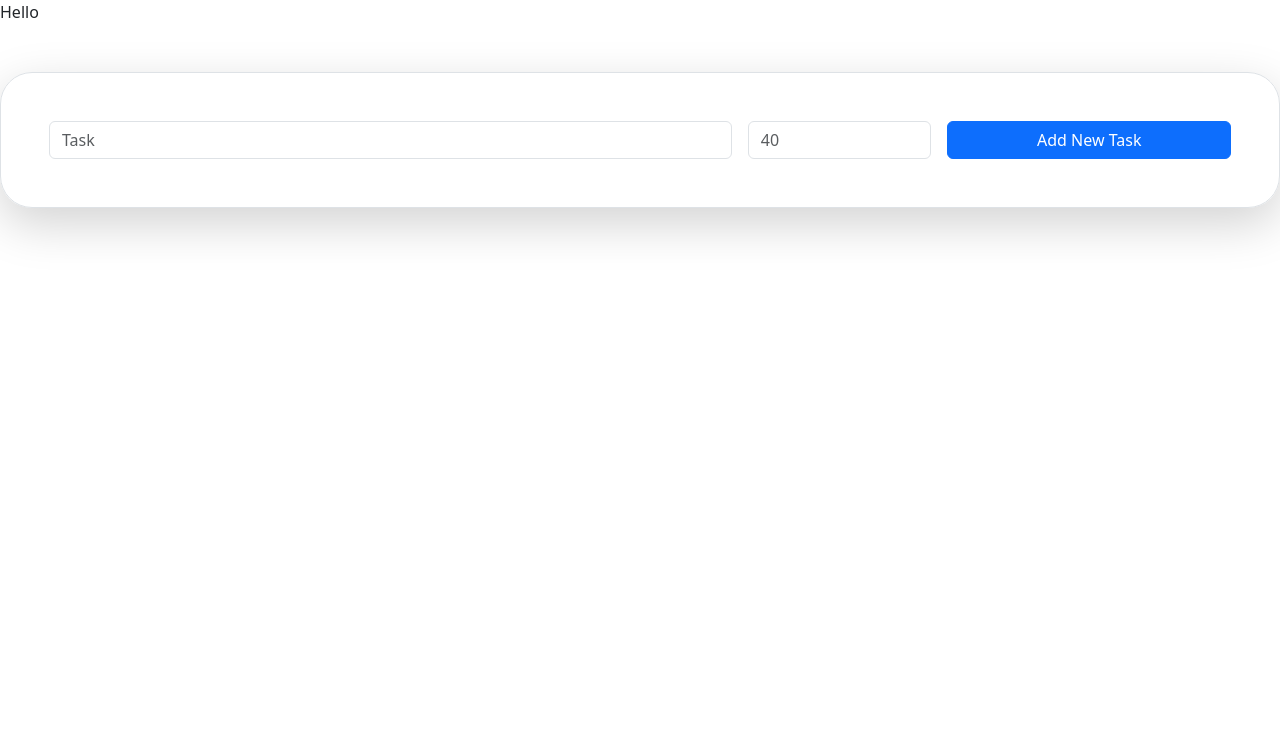
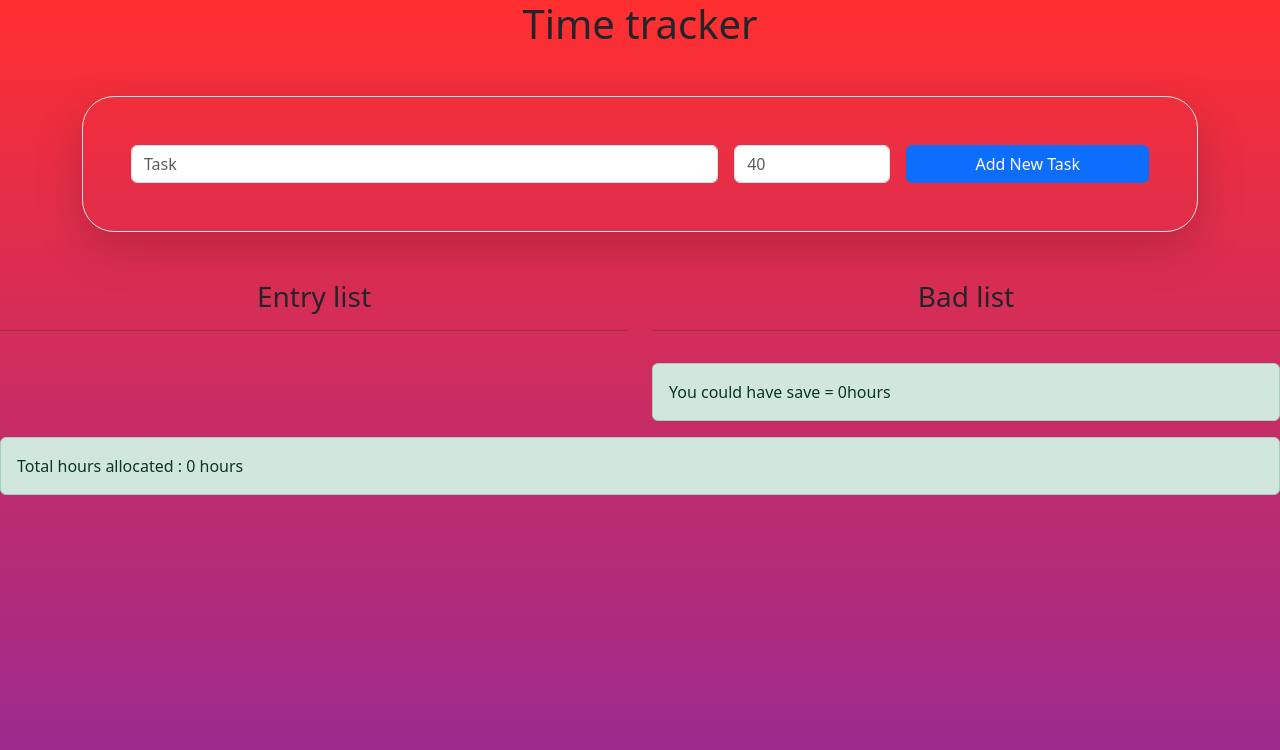
Before and after one commit to bguragain1023-web/Time-Tracker-React, a React (Vite) app: page / in a window 1280 px wide. Shown: the top 750 px of the page. Built offline with nearby package versions, Linux system fonts and the light colour scheme.

Commit message:
project completed

```diff
--- a/src/App.css
+++ b/src/App.css
@@ -0,0 +1,4 @@
+body {
+  background: linear-gradient(rgba(255, 0, 0, 0.814), rgba(128, 0, 128, 0.834));
+  min-height: 100vh;
+}
--- a/src/App.jsx
+++ b/src/App.jsx
@@ -1,11 +1,80 @@
 import "./App.css";
+import { useState } from "react";
 import { Form } from "./Form";
+import { Table } from "./Table";
+import { TotalHour } from "./TotalHour";
 
 function App() {
+  const [taskList, setTaskList] = useState([]);
+  const hourPerWeek = 168;
+
+  const totalHours = taskList.reduce((acc, item) => {
+    return acc + item.hour;
+  }, 0);
+
+  const randomId = (length = 6) => {
+    const str =
+      "abcdefghijklmnopqrstuvwxyzABCDEFGHIJKLMNOPQRSTUVWXYZ1234567890";
+    let id = "";
+    for (let i = 0; i < 6; i++) {
+      const randomIndex = Math.floor(Math.random() * str.length);
+
+      id += str[randomIndex];
+    }
+    return id;
+  };
+
+  const handleOnSubmit = (e) => {
+    e.preventDefault();
+    const newForm = new FormData(e.target);
+
+    const task = newForm.get("task");
+    const hour = +newForm.get("hr");
+
+    const entryData = {
+      task: task,
+      hour: hour,
+      type: "entry",
+      id: randomId(),
+    };
+    if (task == "" || hour == "") {
+      return alert("Both of the input fields are required");
+    }
+
+    if (totalHours + hour > hourPerWeek) {
+      return alert("Number of hour per weeek exceeded");
+    }
+
+    setTaskList([...taskList, entryData]);
+
+    console.log(taskList);
+  };
+  const deleteItem = (id) => {
+    if (window.confirm("Are you sure yo want to delete this entry ?")) {
+      const filteredList = taskList.filter((item) => item.id !== id);
+      setTaskList(filteredList);
+    }
+  };
+
+  const switchTask = (id, type) => {
+    const updatedList = taskList.map((item) => {
+      if (item.id === id) {
+        return { ...item, type: type };
+      }
+      return item;
+    });
+    setTaskList(updatedList);
+  };
+
   return (
     <>
-      <div>Hello</div>
-      <Form />
+      <Form handleOnSubmit={handleOnSubmit} />
+      <Table
+        taskList={taskList}
+        deleteItem={deleteItem}
+        switchTask={switchTask}
+      />
+      <TotalHour ttlHours={totalHours} />
     </>
   );
 }
--- a/src/Form.jsx
+++ b/src/Form.jsx
@@ -1,28 +1,29 @@
 import React from "react";
 
-export const Form = () => {
+export const Form = ({ handleOnSubmit }) => {
   return (
     <>
+      <div className="container">
+        <h1 className="text-center">Time tracker</h1>
         <form
-        action="javascript:void(0)"
-        onsubmit="handleOnSubmit(this)"
-        class="border rounded-5 shadow-lg p-5 mt-5"
+          onSubmit={handleOnSubmit}
+          className="border rounded-5 shadow-lg p-5 mt-5"
         >
-        <div class="row g-3">
-          <div class="col-md-7">
+          <div className="row g-3">
+            <div className="col-md-7">
               <input
                 type="text"
-              class="form-control"
+                className="form-control"
                 placeholder="Task "
                 aria-label="task"
                 name="task"
                 id="task"
               />
             </div>
-          <div class="col-md-2">
+            <div className="col-md-2">
               <input
                 type="number"
-              class="form-control"
+                className="form-control"
                 placeholder="40"
                 aria-label="hr"
                 min="1"
@@ -31,11 +32,12 @@ export const Form = () => {
               />
             </div>
 
-          <div class="col-md-3 d-grid">
-            <button class="btn btn-primary">Add New Task</button>
+            <div className="col-md-3 d-grid">
+              <button className="btn btn-primary">Add New Task</button>
             </div>
           </div>
         </form>
+      </div>
     </>
   );
 };
--- /dev/null
+++ b/src/Table.jsx
@@ -0,0 +1,80 @@
+import React from "react";
+export const Table = ({ taskList, deleteItem, switchTask }) => {
+  const entryList = taskList.filter((item) => item.type == "entry");
+
+  const badList = taskList.filter((item) => item.type == "bad");
+  const totalBadHrs = badList.reduce((acc, item) => acc + item.hour, 0);
+  return (
+    <>
+      <div className="row mt-5">
+        <div className="col-md">
+          <h3 className="text-center">Entry list</h3>
+          <hr />
+
+          {/* <!-- entry list  --> */}
+          <table className="table table-striped table-hover border">
+            <tbody>
+              {entryList.map((item, i) => (
+                <tr key={item.id}>
+                  <td>{i + 1}</td>
+                  <td>{item.task}</td>
+                  <td>{item.hour}</td>
+                  <td className="text-end">
+                    <button
+                      onClick={() => deleteItem(item.id)}
+                      className="btn btn-danger"
+                    >
+                      <i className="fa-solid fa-trash"></i>
+                    </button>
+                    <button
+                      onClick={() => switchTask(item.id, "bad")}
+                      className="btn btn-success"
+                    >
+                      <i className="fa-solid fa-arrow-right"></i>
+                    </button>
+                  </td>
+                </tr>
+              ))}
+            </tbody>
+          </table>
+        </div>
+        <div className="col-md">
+          <h3 className="text-center">Bad list</h3>
+          <hr />
+
+          {/* <!-- Bad list  --> */}
+          <table className="table table-striped table-hover border">
+            <tbody>
+              {badList.map((item, i) => (
+                <tr key={item.id}>
+                  <td>{i + 1}</td>
+                  <td>{item.task}</td>
+                  <td>{item.hour}</td>
+                  <td className="text-end">
+                    <button
+                      onClick={() => switchTask(item.id, "entry")}
+                      className="btn btn-warning"
+                    >
+                      <i className="fa-solid fa-arrow-left"></i>
+                    </button>
+
+                    <button
+                      onClick={() => deleteItem(item.id)}
+                      className="btn btn-danger"
+                    >
+                      <i className="fa-solid fa-trash"></i>
+                    </button>
+                  </td>
+                </tr>
+              ))}
+            </tbody>
+          </table>
+
+          <div className="alert alert-success">
+            You could have save = {totalBadHrs}hours
+          </div>
+        </div>
+      </div>
+    </>
+  );
+};
--- /dev/null
+++ b/src/TotalHour.jsx
@@ -0,0 +1,10 @@
+import React from "react";
+
+export const TotalHour = ({ ttlHours }) => {
+  const totalHour = ttlHours;
+  return (
+    <div className="alert alert-success ">
+      Total hours allocated : {totalHour} hours
+    </div>
+  );
+};
```
Lines whose indentation alone changed are shown as unchanged.
